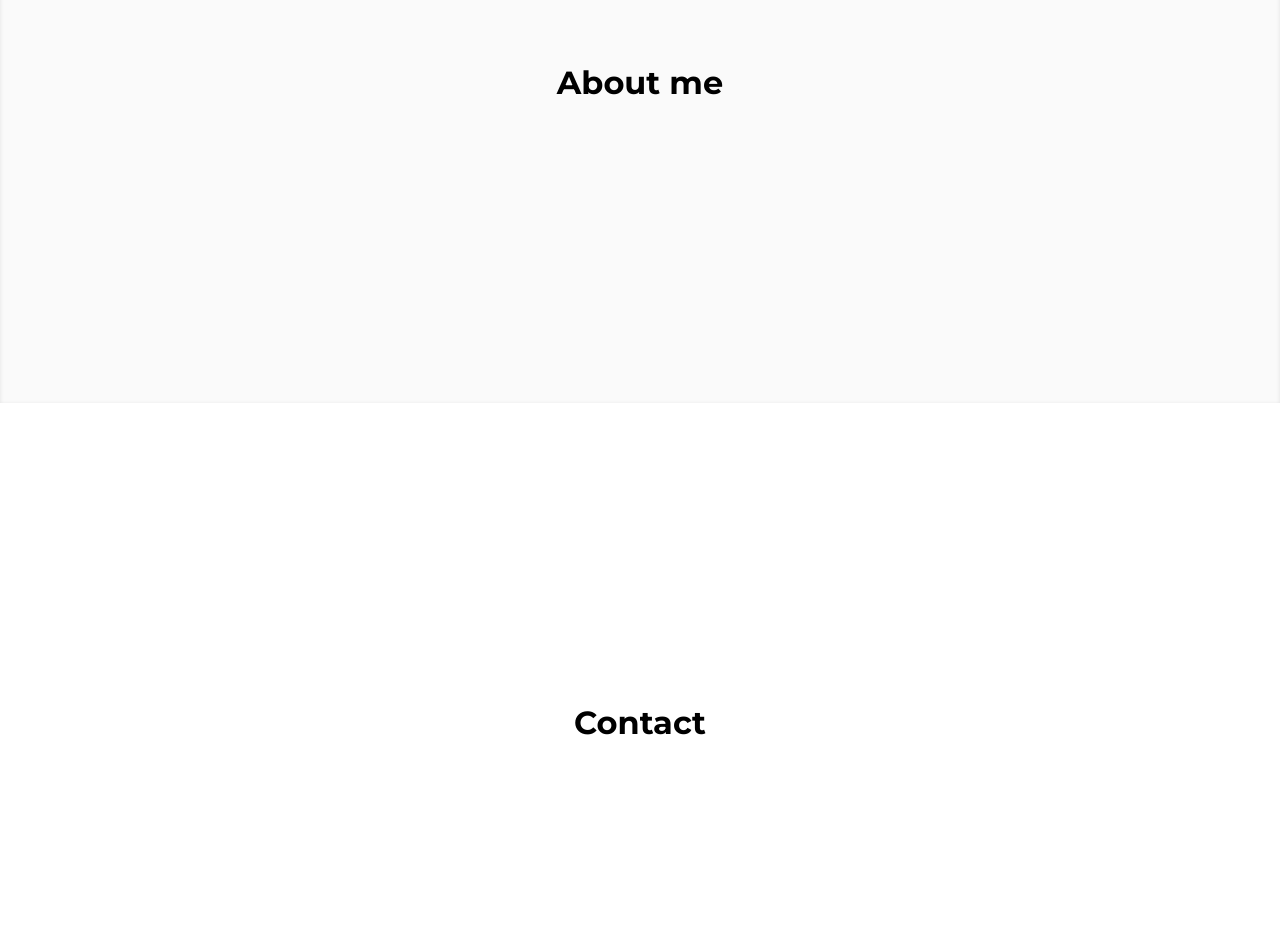
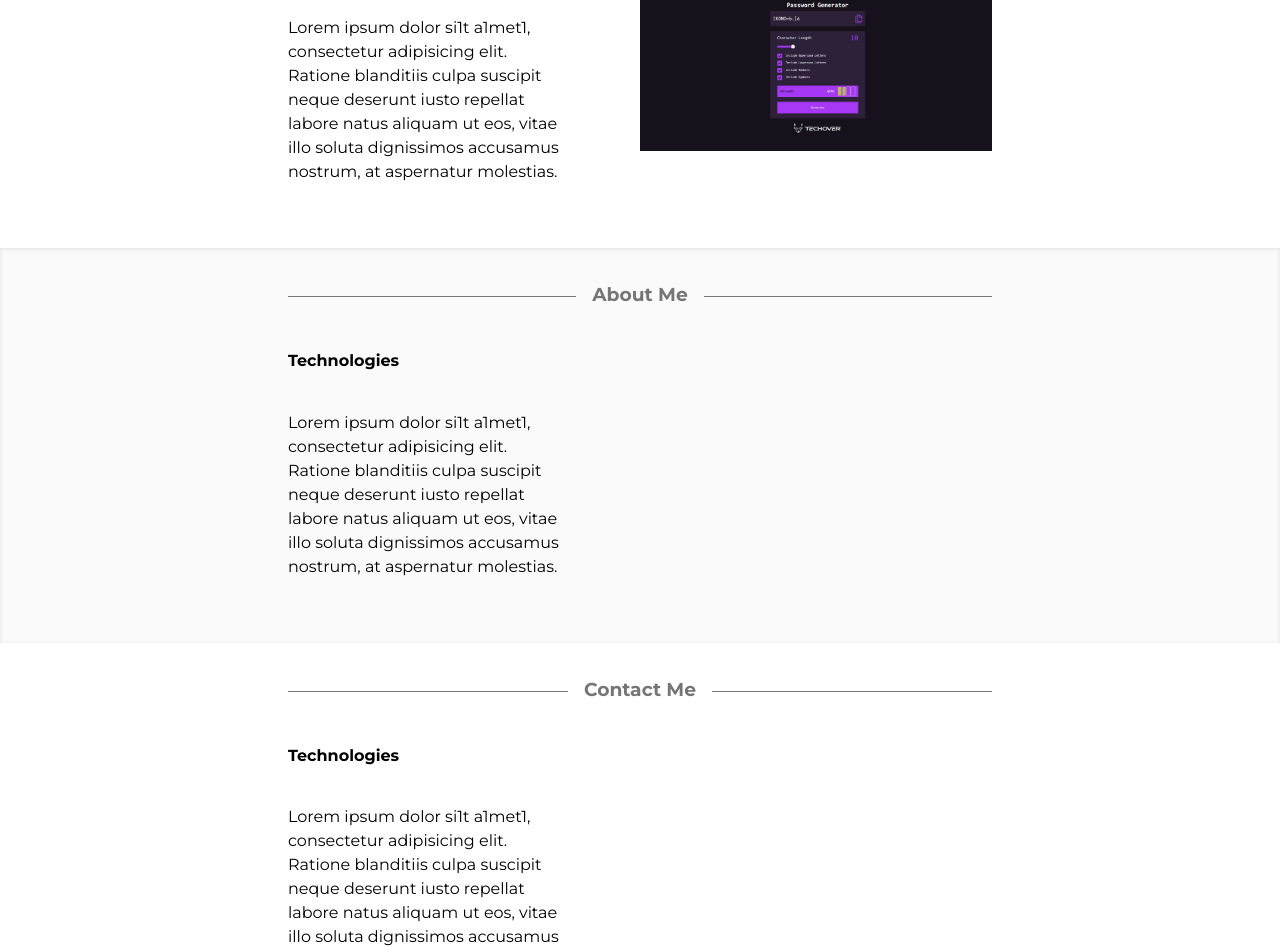
Before and after one commit to LindqvistTobias/portfolio-v2, a React (Vite) app: page / in a window 1280 px wide. Shown: the part 1823-2775 px from the top of the page. Built offline with nearby package versions, Linux system fonts and the light colour scheme.

Commit message:
Added about-me and contact components

```diff
--- a/src/components/Skills/Skills.css
+++ b/src/components/Skills/Skills.css
@@ -23,6 +23,7 @@
 .info-container {
     display: flex;
     width: 100%;
+    align-items: center;
 }
 
 .text-container {
@@ -32,7 +33,7 @@
 }
 
 .text-container p {
-    width: 15rem;
+    width: 80%;
 }
 
 .skills-container {
--- /dev/null
+++ b/src/components/aboutMe/AboutMe.jsx
@@ -0,0 +1,25 @@
+import React from "react";
+import "./AboutMe.css";
+
+const AboutMe = () => {
+  return (
+    <div className="section-container">
+      <div className="divider-container">
+        <h3>About Me</h3>
+      </div>
+      <div className="info-container">
+        <div className="text-container">
+          <h4>Technologies</h4>
+          <p>
+            Lorem ipsum dolor si1t a1met1, consectetur adipisicing elit. Ratione
+            blanditiis culpa suscipit neque deserunt iusto repellat labore natus
+            aliquam ut eos, vitae illo soluta dignissimos accusamus nostrum, at
+            aspernatur molestias.
+          </p>
+        </div>
+      </div>
+    </div>
+  );
+};
+
+export default AboutMe;
--- /dev/null
+++ b/src/components/contact/Contact.css
@@ -0,0 +1,3 @@
+#contact-id h3 {
+    background-color: white;
+}
--- /dev/null
+++ b/src/components/contact/Contact.jsx
@@ -0,0 +1,25 @@
+import React from "react";
+import "./Contact.css";
+
+const Contact = () => {
+  return (
+    <div id="contact-id" className="section-container">
+      <div className="divider-container">
+        <h3>Contact Me</h3>
+      </div>
+      <div className="info-container">
+        <div className="text-container">
+          <h4>Technologies</h4>
+          <p>
+            Lorem ipsum dolor si1t a1met1, consectetur adipisicing elit. Ratione
+            blanditiis culpa suscipit neque deserunt iusto repellat labore natus
+            aliquam ut eos, vitae illo soluta dignissimos accusamus nostrum, at
+            aspernatur molestias.
+          </p>
+        </div>
+      </div>
+    </div>
+  );
+};
+
+export default Contact;
--- a/src/components/homepage/Homepage.css
+++ b/src/components/homepage/Homepage.css
@@ -65,3 +65,11 @@ html {
   #projects {
     height: auto;
   }
+
+  #about-me {
+    height: auto;
+  }
+
+  #contact {
+    height: auto;
+  }
--- a/src/components/homepage/Homepage.jsx
+++ b/src/components/homepage/Homepage.jsx
@@ -3,8 +3,10 @@ import React from "react";
 import Navbar from "../navbar/Navbar";
 import Skills from "../Skills/Skills";
 import Projects from "../projects/Projects";
+import AboutMe from "../aboutMe/AboutMe";
 import "./Homepage.css";
 import tobiasImage from "../../assets/tobiasLindqvistTransparent.png";
+import Contact from "../contact/Contact";
 
 const Homepage = () => {
   return (
@@ -51,10 +53,10 @@ const Homepage = () => {
         <Projects />
       </section>
       <section id="about-me" className={`container dark`}>
-        <h2>About me</h2>
+        <AboutMe />
       </section>
       <section id="contact" className={`container `}>
-        <h2>Contact</h2>
+        <Contact />
       </section>
     </div>
   );
--- a/src/components/projects/Projects.jsx
+++ b/src/components/projects/Projects.jsx
@@ -2,12 +2,28 @@ import React from "react";
 import "./Projects.css";
 import ProjectCard from "../projectCard/ProjectCard";
 import spotifyCloneImage from "../../assets/spotify-clone.jpg";
+import flagAppImage from "../../assets/flag-app.jpg";
+import passwordGeneratorImage from "../../assets/passwordgenerator.jpg";
 
 const projectSpotify = {
   name: "Spotify clone",
   text: "Lorem ipsum dolor si1t a1met1, consectetur adipisicing elit. Ratione blanditiis culpa suscipit neque deserunt iusto repellat labore natus aliquam ut eos, vitae illo soluta dignissimos accusamus nostrum, at aspernatur molestias.",
   skills: ["react", "js", "node.js", "mui", "API"],
   img: spotifyCloneImage
+}
+
+const projectRestAPI = {
+  name: "Flag App",
+  text: "Lorem ipsum dolor si1t a1met1, consectetur adipisicing elit. Ratione blanditiis culpa suscipit neque deserunt iusto repellat labore natus aliquam ut eos, vitae illo soluta dignissimos accusamus nostrum, at aspernatur molestias.",
+  skills: ["react", "js", "node.js", "mui", "API"],
+  img: flagAppImage
+}
+
+const projectPasswordGenerator = {
+  name: "Flag App",
+  text: "Lorem ipsum dolor si1t a1met1, consectetur adipisicing elit. Ratione blanditiis culpa suscipit neque deserunt iusto repellat labore natus aliquam ut eos, vitae illo soluta dignissimos accusamus nostrum, at aspernatur molestias.",
+  skills: ["react", "js", "node.js", "mui", "API"],
+  img: passwordGeneratorImage
 }
 
 const Projects = () => {
@@ -18,7 +34,13 @@ const Projects = () => {
       </div>
       <div className="info-container">
         <ProjectCard project={projectSpotify} />
-        </div>
+      </div>
+      <div className="info-container">
+        <ProjectCard project={projectRestAPI} />
+      </div>
+      <div className="info-container">
+        <ProjectCard project={projectPasswordGenerator} />
+      </div>
       </div>
 
   );
```
Also changed, not shown: src/assets/flag-app.jpg (added), src/assets/passwordgenerator.jpg (added), src/components/aboutMe/AboutMe.css (added).
